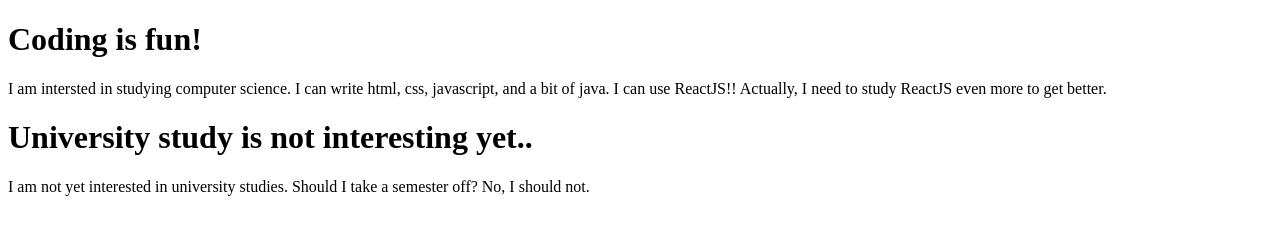
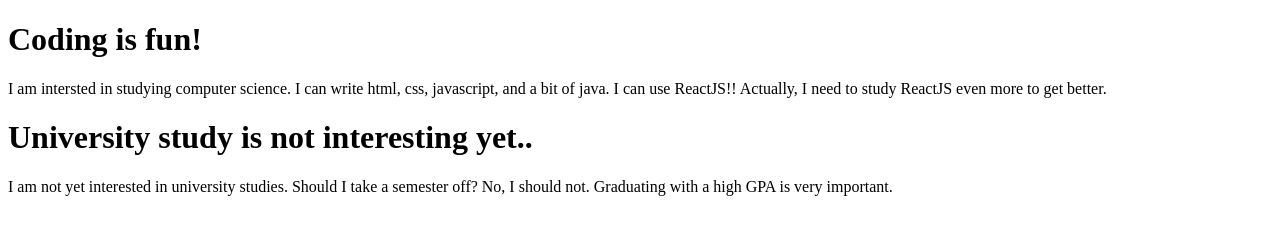
Before and after one commit to aschung01/git-practice, a plain HTML site: page index.html in a window 1280 px wide. Drawn offline with Linux system fonts and the light colour scheme.

Commit message:
Commit no.12 (branch-three)

```diff
--- a/index.html
+++ b/index.html
@@ -21,6 +21,7 @@
             I am not yet interested in university studies.
             Should I take a semester off?
             No, I should not.
+            Graduating with a high GPA is very important.
         </p>
     </div>
 
```
